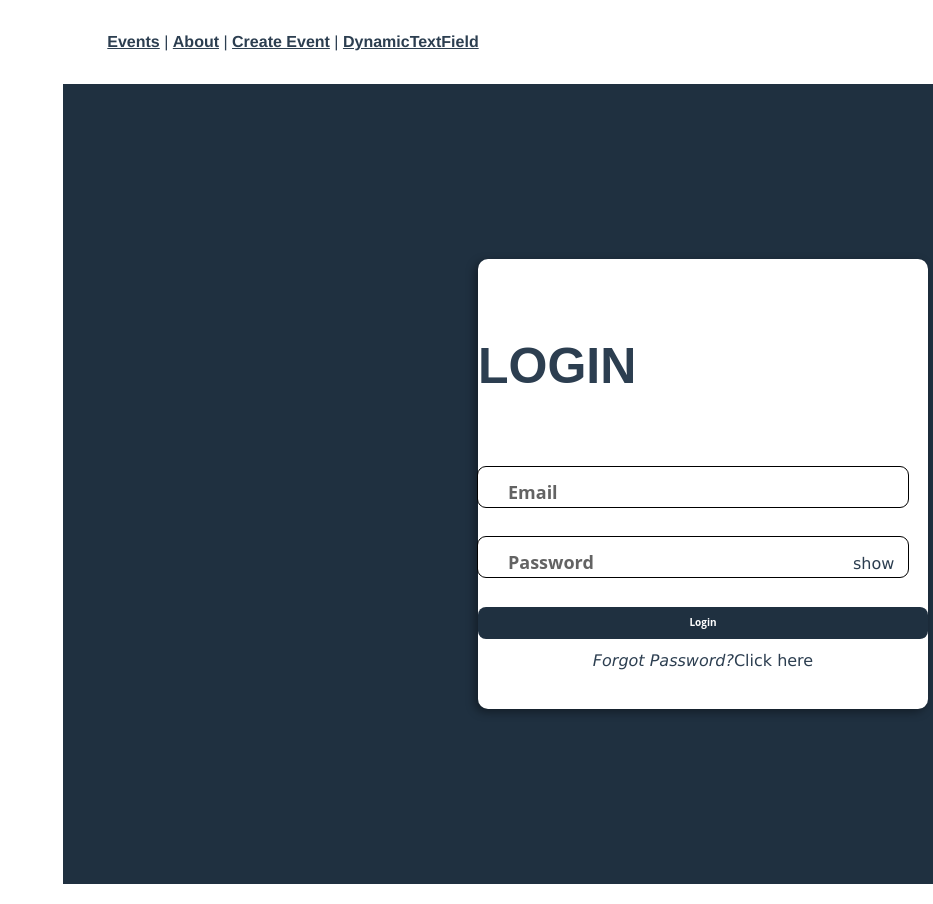
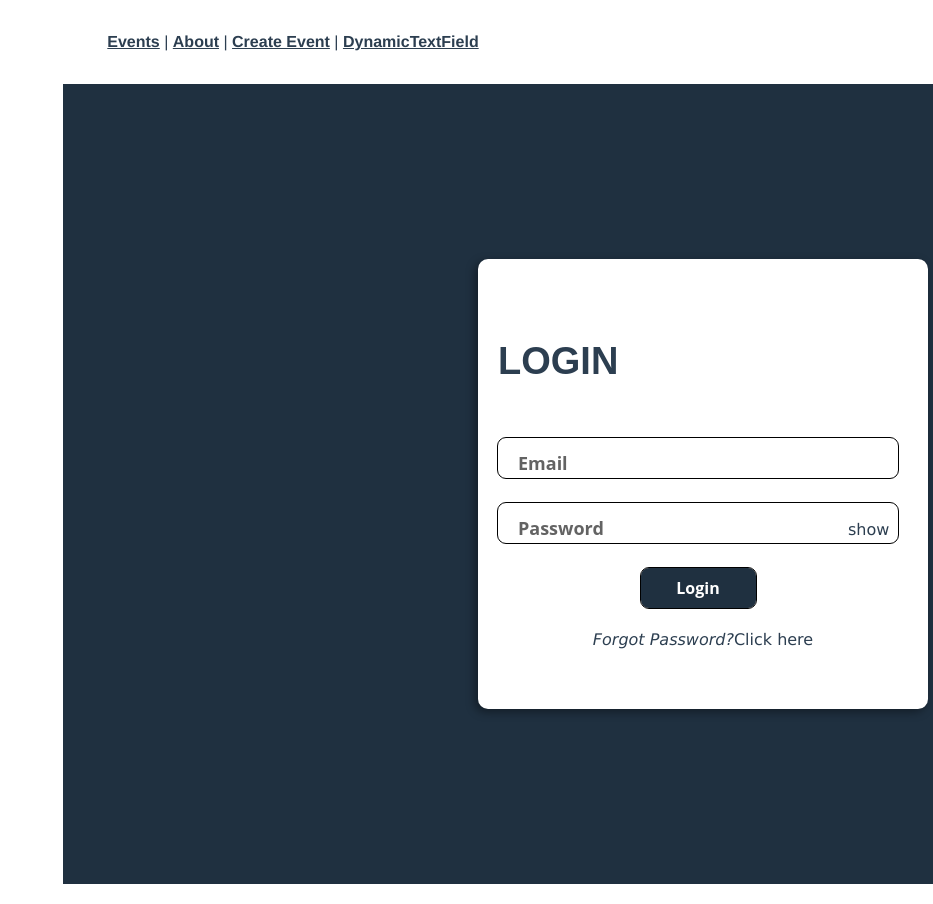
Before and after one commit to helloAbraham/Repo1, a Vue app in the folder realworldvue/: page /#/floatinglabeltexbox in a window 1280 px wide. Shown: the top 904 px of the page, without its empty margins (347-1280 px from the left). Built offline with nearby package versions, Linux system fonts and the light colour scheme.

Commit message:
textboxstylem

```diff
--- a/realworldvue/src/components/FloatingLabelTextbox.vue
+++ b/realworldvue/src/components/FloatingLabelTextbox.vue
@@ -1,7 +1,7 @@
 <template>
     <div class="body">
-        <form class="form-style" action="">
-            <h1>LOGIN</h1>
+        <form class="form-style" action="" >
+            <h2 class="input-fields">LOGIN</h2>
             <div class="input-fields">
                 <input type="email" name="" id="" placeholder="" required="true">
                 <label for="">Email</label>
@@ -10,8 +10,8 @@
                 <input type="password" name="" id="" placeholder="" required="true">
                 <label for="">Password</label>
                 <span>show</span>
-            </div>
           <input type="submit" value="Login" name="" id="btn">
+          </div>
           <div id="forget_password">
             <i>Forgot Password?</i><span>Click here</span>
           </div>
@@ -39,7 +39,7 @@
     font-family: Verdana, Geneva, Tahoma, sans-serif;
     box-sizing: border-box;
 }
-.form-style{
+   .form-style{
     height: 450px;
     width: 450px;
     background-color: #fff;
@@ -53,12 +53,15 @@
 }
 .h1{
     text-align: center;
+    position: center;
+
 }
 .input-fields{
     position: relative;
-    width: 430px;
+    width: 400px;
     height: 40px;
-    margin-top: 30px;
+    margin-top: 25px;
+    left: 20px;
 
 }
 .input-fields input{
@@ -68,10 +71,11 @@
     border: navajowhite;
     border-radius: 8px;
     padding: 5px 10px;
+    padding-left: 10px;
     font-size: 18px;
 }
 .input-fields input:focus{
-    outline: 2px solit#1f3040;
+    outline: 2px solid#2692df;
 }
 .input-fields input:focus + label {
     top: -10px;
@@ -83,7 +87,7 @@
     top: 15px;
     left: 15px;
     font-size: 18px;
-    padding: 0 15px;
+    padding: 0 5px;
     pointer-events: none;
     transition: top .2s;
     background-color: white;
@@ -97,26 +101,29 @@
 .input-fields span{
     position: absolute;
     top: 15px;
-    left: 375px;
+    left: 350px;
 }
 #btn{
-    margin-top: 30px;
+    margin-top: 25px;
+    width: 115px;
     padding: 10px 20px;
     border: none;
     color: white;
     background-color: #1f3040;
     border-radius: 8px;
-    font-size: 10px;
+    font-size: 16px;
     font-weight: bold;
     cursor: pointer;
 
 }
 #forgot_password span{
+
     text-decoration: underline;
     cursor: pointer;
 
 }
 #forget_password {
+    padding-top: 75px;
     text-align: center;
     margin-top: 10px;
 }
```
